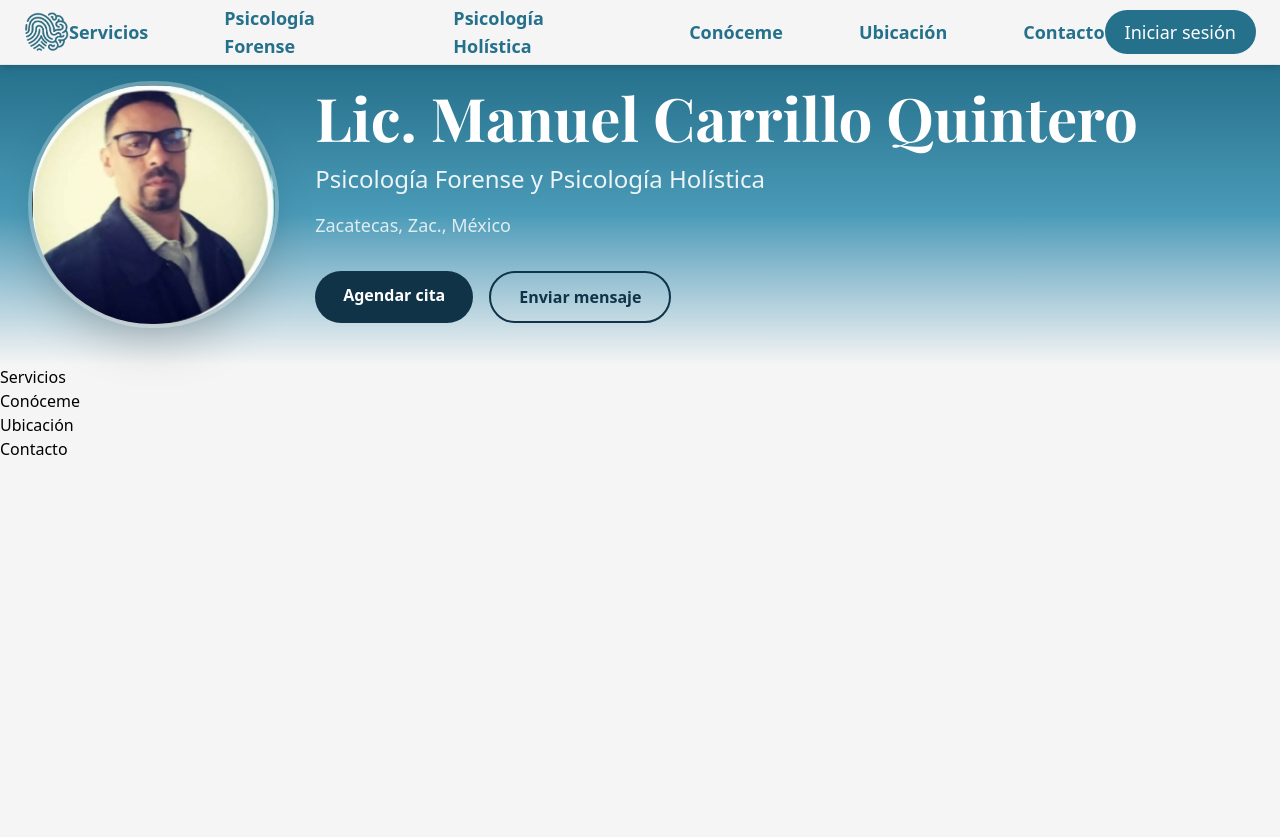
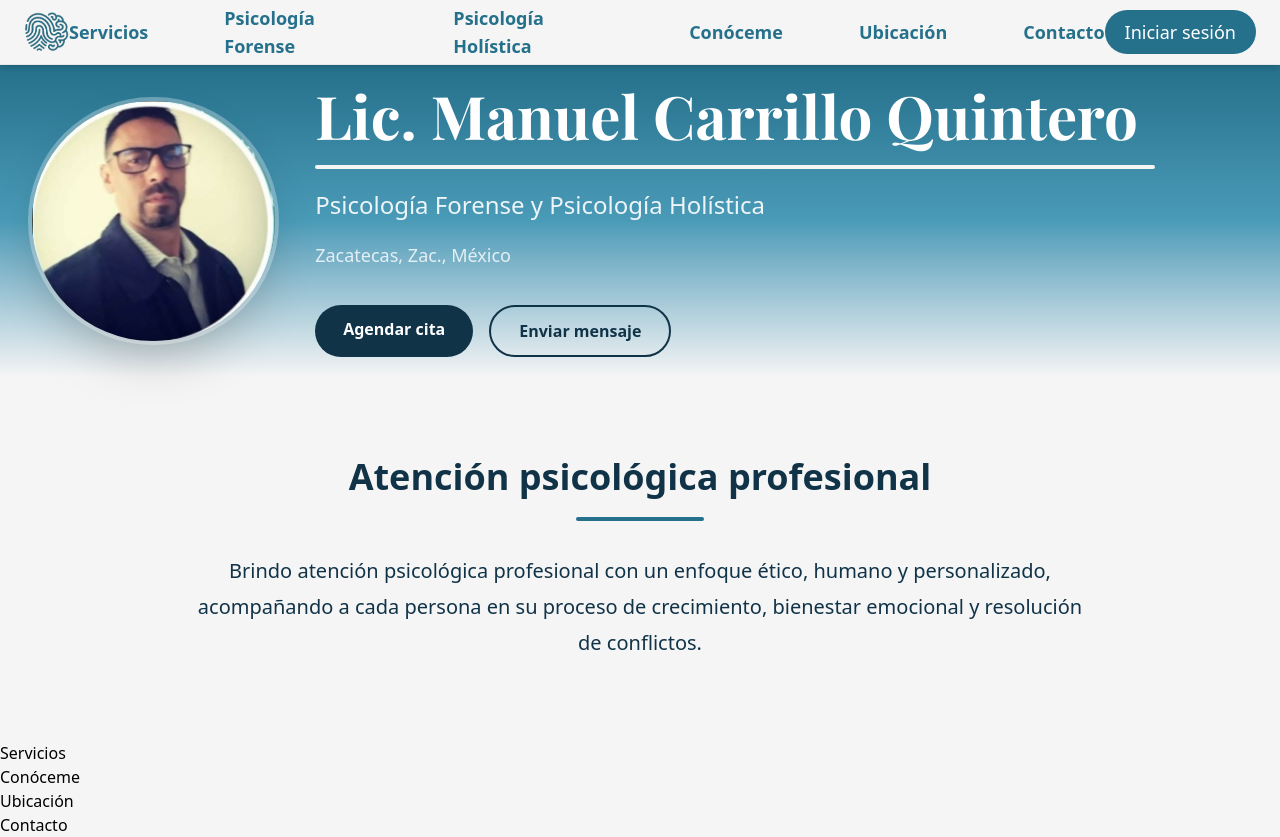
Before and after one commit to nayenay/web-psicologo, a Next.js app: page / in a window 1280 px wide. Before the commit the page ends 800 px from the top, so only its background shows below. Built offline with nearby package versions, Linux system fonts and the light colour scheme.

Commit message:
chore: Hero and the Introduction are finished by the moment

```diff
--- a/src/app/page.tsx
+++ b/src/app/page.tsx
@@ -1,9 +1,11 @@
 import Hero from "@/components/home/Hero";
+import Intro from "@/components/home/Intro";
 
 export default function Home() {
   return (
     <main>
       <Hero />
+      <Intro />
       <section id="servicios">
         <h1>Servicios</h1>
       </section>
--- a/src/components/home/Hero.tsx
+++ b/src/components/home/Hero.tsx
@@ -1,3 +1,4 @@
+"use client";
 import Image from "next/image";
 import Container from "../layout/Container";
 import { Playfair_Display } from "next/font/google";
@@ -17,9 +18,26 @@ export default function Hero() {
                 min-h-[300px]  bg-gradient-to-b  from-[var(--primary)] via-[#4A9BB8] to-[var(--background)] "
                 >
             <Container>
-                <div  className=" grid  grid-cols-[20%_75%]  items-center  gap-10 py-5 "
+                <div  className=" grid  grid-cols-[20%_80%]  items-center  gap-10 py-5 "
                 >
-                    <div className="flex flex-col items-center justify-center">
+                    <motion.div
+                        className="flex flex-col items-center justify-center"
+
+                        initial={{
+                            opacity: 0,
+                            x: -50,
+                        }}
+
+                        animate={{
+                            opacity: 1,
+                            x: 0,
+                        }}
+
+                        transition={{
+                            duration: 0.8,
+                            ease: "easeOut",
+                        }}
+                    >
                         <Image
                             src="/images/FotoPerfilPsicologo.png"
                             alt="Lic. Manuel Carrillo Quintero"
@@ -29,12 +47,31 @@ export default function Hero() {
                             priority
                             className="rounded-full object-cover shadow-2xl  ring-4  ring-white/30"
                         />
-                    </div>
-                    <div className="space-y-4">
+                    </motion.div>
+
+                    <motion.div
+                        className="space-y-5 max-w-8xl"
+
+                        initial={{
+                            opacity: 0,
+                            y: 30,
+                        }}
+
+                        animate={{
+                            opacity: 1,
+                            y: 0,
+                        }}
+
+                        transition={{
+                            duration: 0.8,
+                            delay: 0.3,
+                            ease: "easeOut",
+                        }}
+                    >
                         <h1 className={`${playfair.className} text-6xl font-bold text-white`}>
                             Lic. Manuel Carrillo Quintero
                         </h1>
-
+                        <div className="w-210 h-1 rounded-full bg-[var(--background)]"></div>
                         <h2 className="text-2xl text-white/90">
                             Psicología Forense y Psicología Holística
                         </h2>
@@ -42,7 +79,20 @@ export default function Hero() {
                         <p className="text-lg text-white/80">
                             Zacatecas, Zac., México
                         </p>
-                        <div className="flex gap-4 pt-4">
+                        <motion.div className="flex gap-4 pt-4"
+                            initial={{
+                                opacity: 0,
+                            }}
+
+                            animate={{
+                                opacity: 1,
+                            }}
+
+                            transition={{
+                                delay: 0.8,
+                                duration: 0.5,
+                            }}
+                        >
                             <Link
                                 href="#agendarcita"
                                 className=" rounded-full  bg-[var(--primary-dark)]  px-7  py-3  font-semibold  text-white  transition-all
@@ -57,8 +107,9 @@ export default function Hero() {
                             >
                                 Enviar mensaje
                             </Link>
-                        </div>
-                    </div>
+                        </motion.div>
+
+                    </motion.div>
                 </div>
 
             </Container>
--- /dev/null
+++ b/src/components/home/Intro.tsx
@@ -0,0 +1,73 @@
+"use client";
+import Container from "../layout/Container";
+import { motion } from "framer-motion";
+
+export default function Intro() {
+
+    return (
+
+        <section className="py-20">
+
+            <Container>
+                <motion.div
+
+                    initial={{
+                        opacity:0,
+                        y:30
+                    }}
+
+                    whileInView={{
+                        opacity:1,
+                        y:0
+                    }}
+
+                    viewport={{
+                        once:true,
+                        amount:.3
+                    }}
+
+                    transition={{
+                        duration:.8
+                    }}
+
+                    className="mx-auto max-w-4xl text-center"
+                >
+                    <h2
+                        className="
+                            text-4xl
+                            font-bold
+                            text-[var(--primary-dark)]
+                        "
+                    >
+                        Atención psicológica profesional
+                    </h2>
+                    <div
+                        className="
+                            mx-auto
+                            mt-5
+                            mb-8
+                            h-1
+                            w-32
+                            rounded-full
+                            bg-[var(--primary)]
+                        "
+                    ></div>
+                    <p
+                        className="
+                            text-xl
+                            leading-9
+                            text-[var(--primary-dark)]
+                        "
+                    >
+                        Brindo atención psicológica profesional con un enfoque ético,
+                        humano y personalizado, acompañando a cada persona en su proceso
+                        de crecimiento, bienestar emocional y resolución de conflictos.
+                    </p>
+                </motion.div>
+            </Container>
+
+        </section>
+
+    );
+
+}
```
